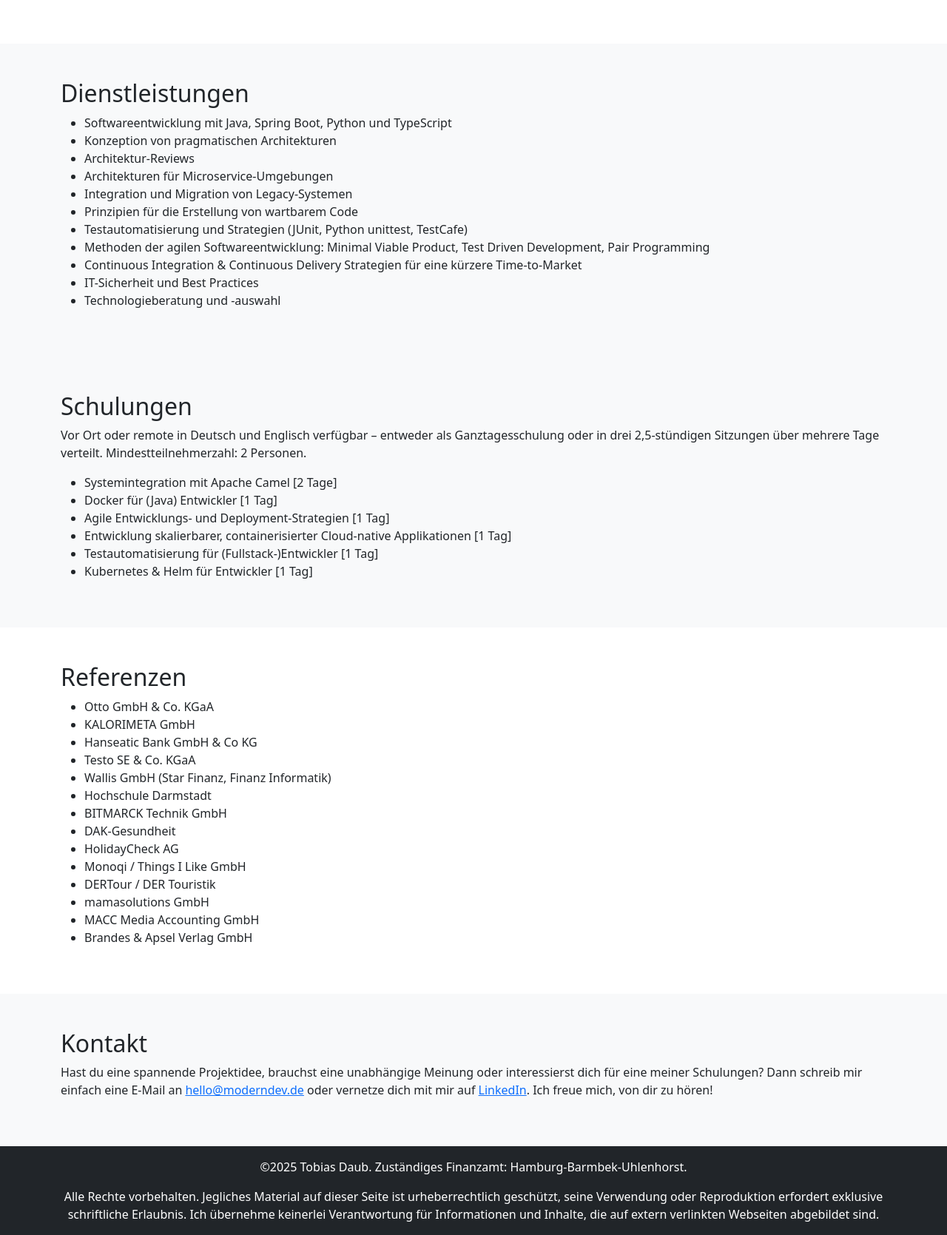
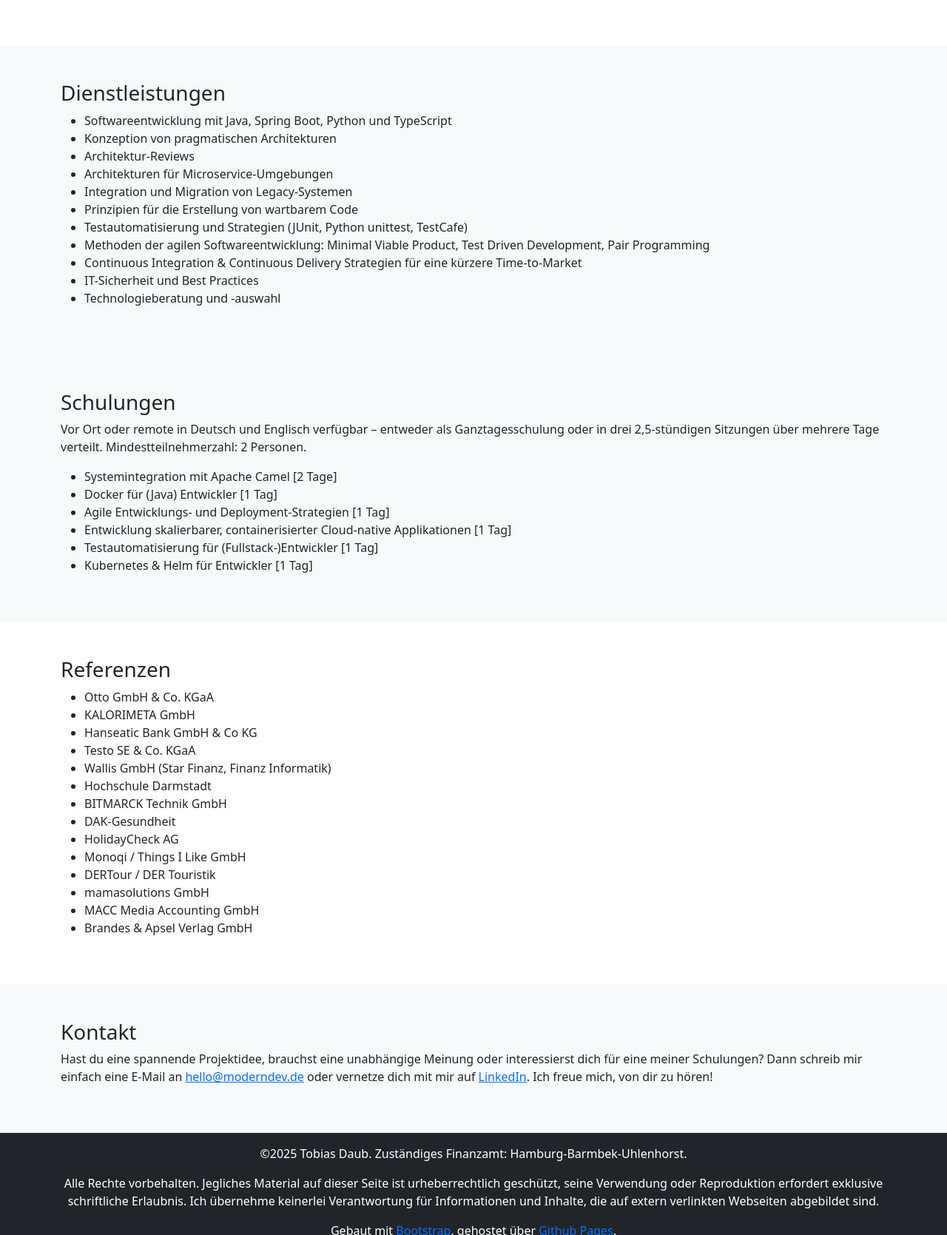
Before and after one commit to moderne-softwareentwicklung/moderne-softwareentwicklung.github.io, a plain HTML site: page index.html in a window 1280 px wide. Shown: the part 1131-2800 px from the top of the page at 74% size. Drawn offline with nearby package versions, Linux system fonts and the light colour scheme.

Commit message:
add h2 header and change sections to h3

```diff
--- a/index.html
+++ b/index.html
@@ -46,7 +46,7 @@
 
 <section id="about" class="py-5">
     <div class="container">
-        <h2 id="about-header"></h2>
+        <h3 id="about-header"></h3>
         <div class="container mt-5">
             <div class="row align-items-center">
                 <div class="col-md-6">
@@ -62,21 +62,21 @@
 
 <section id="services" class="bg-light py-5">
     <div class="container">
-        <h2 id="services-header"></h2>
+        <h3 id="services-header"></h3>
         <div id="services-text"></div>
     </div>
 </section>
 
 <section id="trainings" class="bg-light py-5">
     <div class="container">
-        <h2 id="trainings-header"></h2>
+        <h3 id="trainings-header"></h3>
         <div id="trainings-text"></div>
     </div>
 </section>
 
 <section id="references" class="py-5">
     <div class="container">
-        <h2 id="references-header"></h2>
+        <h3 id="references-header"></h3>
         <ul>
             <li>Otto GmbH & Co. KGaA</li>
             <li>KALORIMETA GmbH</li>
@@ -98,7 +98,7 @@
 
 <section id="contact" class="bg-light py-5">
     <div class="container">
-        <h2 id="contact-header"></h2>
+        <h3 id="contact-header"></h3>
         <p id="contact-text"></p>
     </div>
 </section>
@@ -110,7 +110,7 @@
 <script>
     const translations = {
         "de": {
-            "header-text": "<h1>moderndev.de | Moderne Softwareentwicklung & IT-Beratung</h1><p>Agile Lösungen und pragmatische Software Architekturen</p>",
+            "header-text": "<h1>moderndev.de | Moderne Softwareentwicklung & IT-Beratung</h1><h2>Agile Lösungen und pragmatische Software Architekturen</h3>",
             "footer-content": "<p>&copy;2025 Tobias Daub. Zuständiges Finanzamt: Hamburg-Barmbek-Uhlenhorst.</p><p>Alle Rechte vorbehalten. Jegliches Material auf dieser Seite ist urheberrechtlich geschützt, seine Verwendung oder Reproduktion erfordert exklusive schriftliche Erlaubnis. Ich übernehme keinerlei Verantwortung für Informationen und Inhalte, die auf extern verlinkten Webseiten abgebildet sind.</p><p>Gebaut mit <a href=\"https://getbootstrap.com\" target=\"_blank\">Bootstrap</a>, gehostet über <a href=\"https://pages.github.com\" target=\"_blank\">Github Pages</a>.</p>",
             "services-nav": "Dienstleistungen",
             "services-header": "Dienstleistungen",
@@ -128,7 +128,7 @@
             "contact-text": "Hast du eine spannende Projektidee, brauchst eine unabhängige Meinung oder interessierst dich für eine meiner Schulungen? Dann schreib mir einfach eine E-Mail an <a href=\"mailto:hello@moderndev.de\">hello@moderndev.de</a> oder vernetze dich mit mir auf <a href=\"https://www.linkedin.com/in/tobias-daub-98219313a/\" target=\"_blank\">LinkedIn</a>. Ich freue mich, von dir zu hören!"
         },
         "en": {
-            "header-text": "<h1>moderndev.de | Modern Software Development & IT Consulting</h1><p>Agile solutions and pragmatic software architectures</p>",
+            "header-text": "<h1>moderndev.de | Modern Software Development & IT Consulting</h1><h2>Agile solutions and pragmatic software architectures</h2>",
             "footer-content": "<p>&copy;2025 Tobias Daub. Responsible tax office: Hamburg-Barmbek-Uhlenhorst (Germany).</p><p>All rights reserved. All material on this site is protected by copyright, and its use or reproduction requires exclusive written permission. I assume no responsibility for information and content displayed on externally linked websites.</p><p>Built with <a href=\"https://getbootstrap.com\" target=\"_blank\">Bootstrap</a>, hosted via <a href=\"https://pages.github.com\" target=\"_blank\">Github Pages</a>.</p>",
             "services-nav": "Services",
             "services-header": "Services",
```
